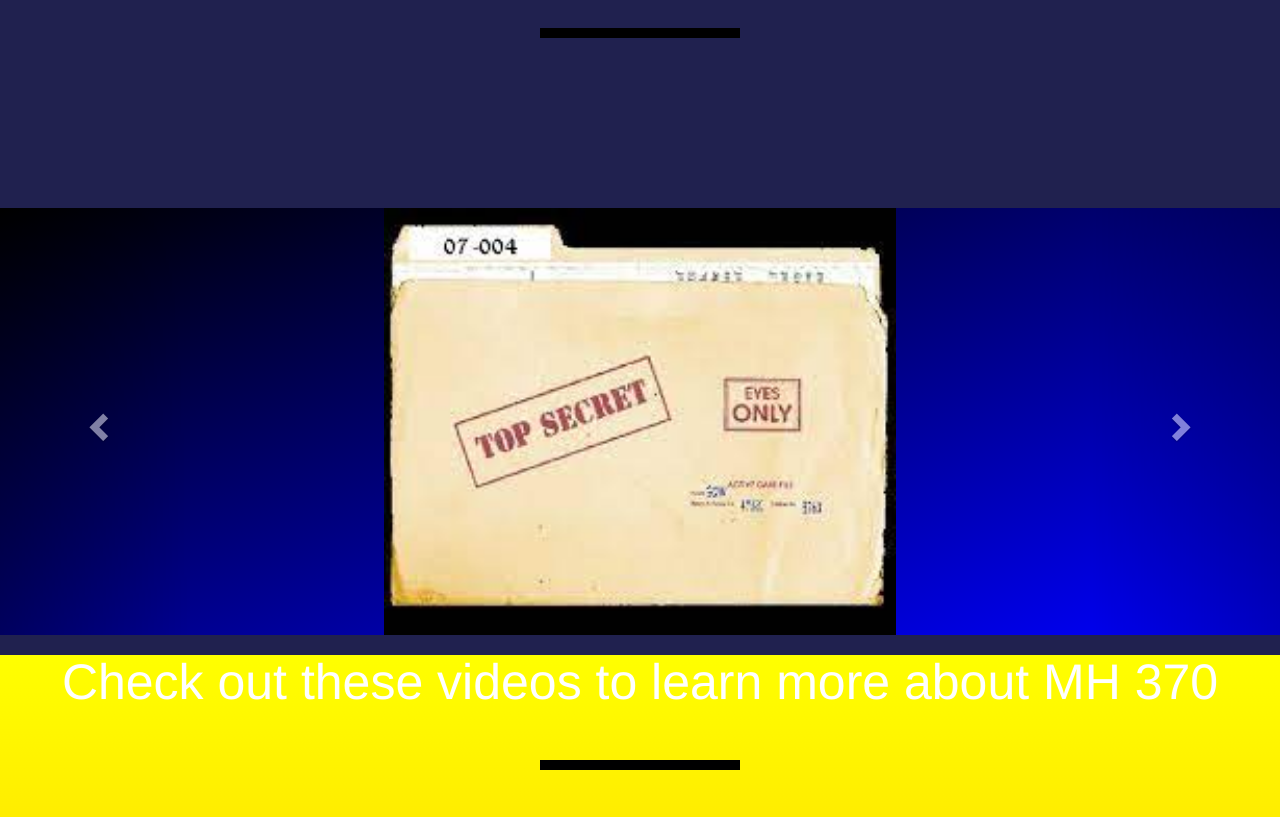
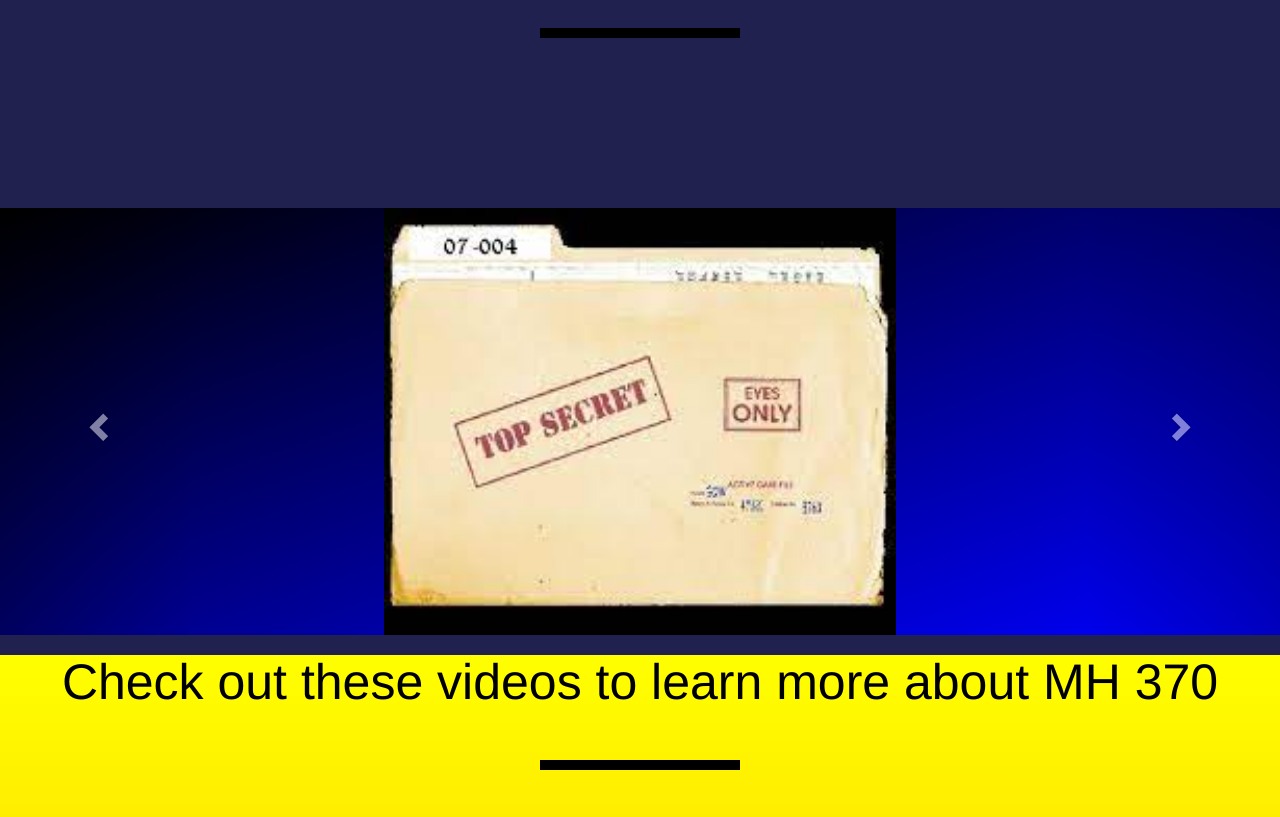
Before and after one commit to mailstovineet/MH370, a plain HTML site: page index.html in a window 1280 px wide. Shown: the part 171-988 px from the top of the page. Drawn offline with nearby package versions, Linux system fonts and the light colour scheme; grey boxes are pictures that could not be loaded.

Commit message:
Update style.css

```diff
--- a/style.css
+++ b/style.css
@@ -78,3 +78,6 @@ a{
   background:linear-gradient(to top left, blue,black);
   color:chartreuse;
 }
+#video_title{
+    color:black;
+}
```
